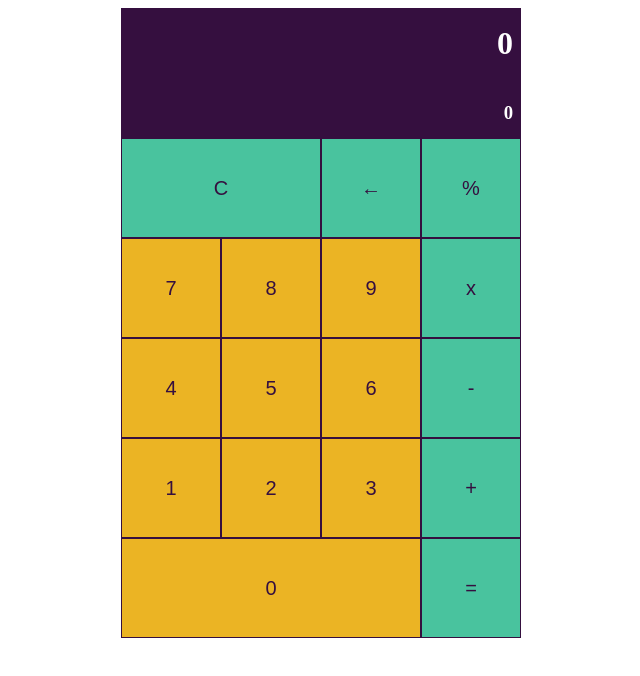
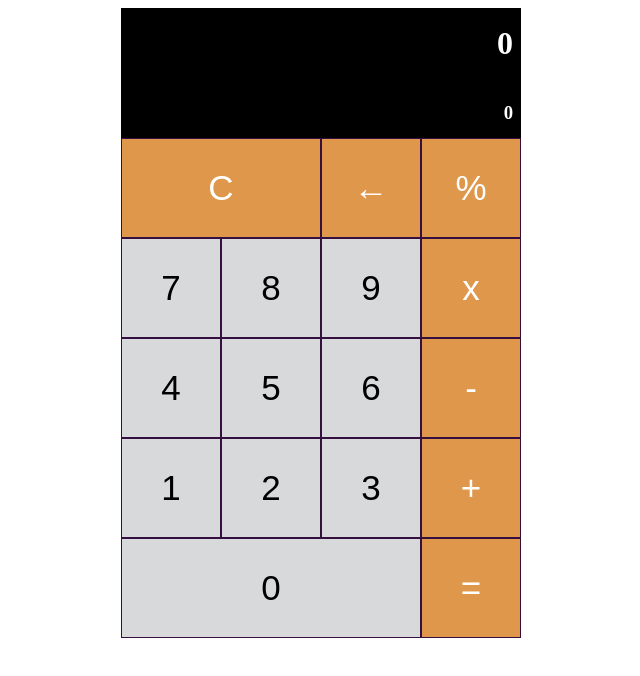
Before and after one commit to princechauhan1992/calculator, a plain HTML site: page index.html in a window 1280 px wide. Shown: the whole page, without its empty margins (319-959 px from the left). Drawn offline with Linux system fonts and the light colour scheme.

Commit message:
style changes

```diff
--- a/styles.css
+++ b/styles.css
@@ -12,7 +12,7 @@
 }
 
 .result {
-    background-color:#350f3f;
+    background-color: black;
     text-align: end;
     color: white;
     height: 130px;
@@ -26,34 +26,37 @@
     width: 100px;
     height: 100px;
     display: block;
-    font-size: 125%;
-    border: 1px solid #350f3f
+    font-size: 35px;
+    border: 1px solid #350f3f;
 }
 
+
 .number {
-    background-color:#ebb424;
-    color: #350f3f;
+    background-color: #d8d9db;
+}
+
+.number:hover {
+    background-color: #b8b9bb;
 }
 
 .number:focus {
-    outline: none;
- }
+    outline-color: #d8d9db;
+}
+
 
 
 .action {
-    background-color:#49c39e;
-    color: #350f3f;
+    background-color: #df974c;
+    color: white;
  }
 
+ .action:hover {
+    background-color: #efa97c;
+}
 
- .button:hover {
-    background-color:#e51670;
-    color:white;
- }
-
- .button.action:focus {
-    outline: none;
- }
+.action:focus {
+    outline-color: #df974c
+}
 
 
 .fifty-percent {
```
